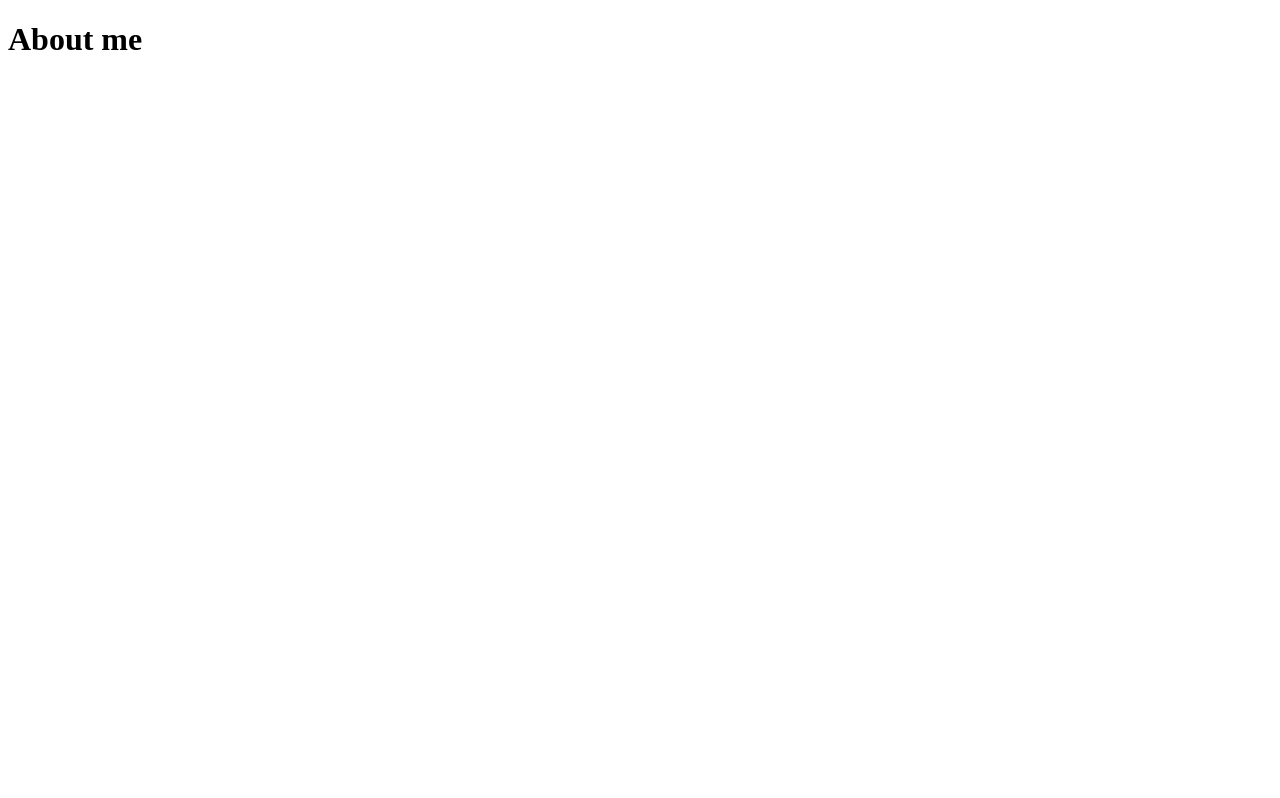
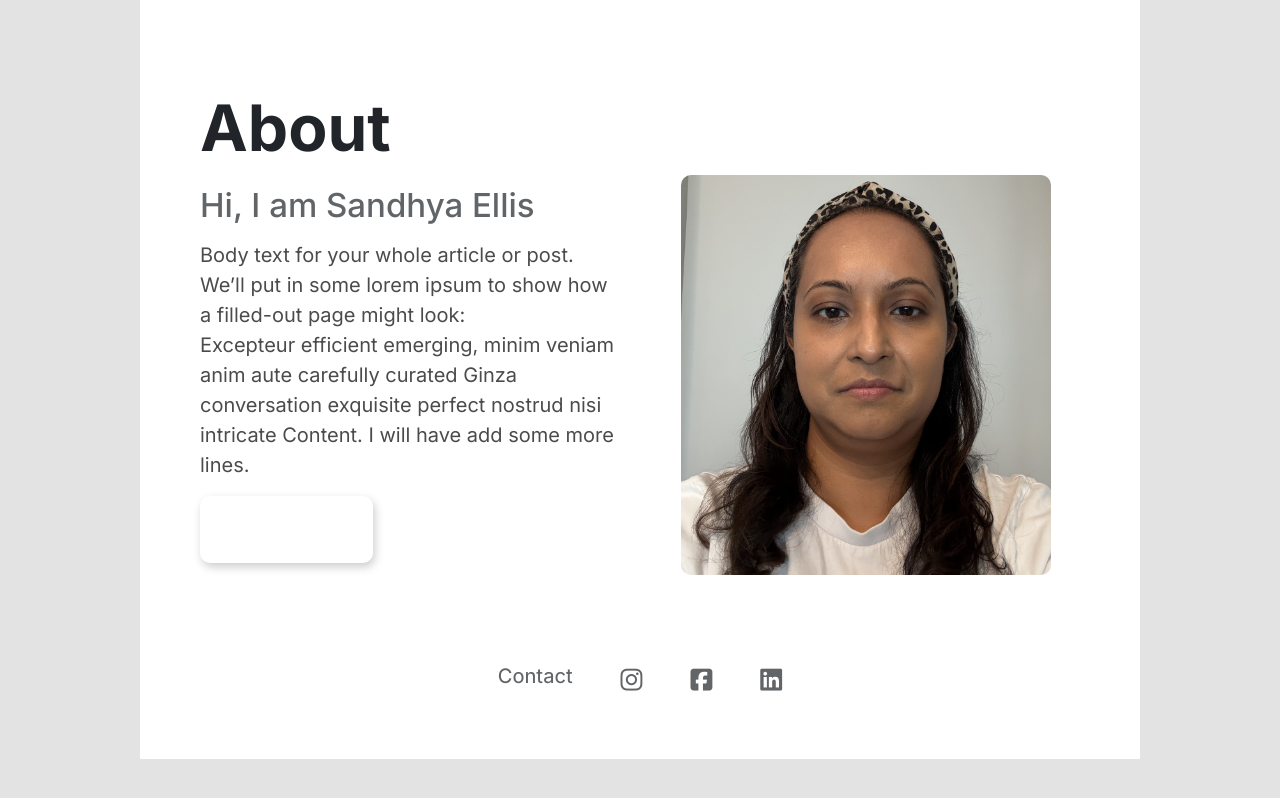
Before and after one commit to sandye604x/MyPortfolio, a plain HTML site: page about.html in a window 1280 px wide. Drawn offline with nearby package versions, Linux system fonts and the light colour scheme.

Commit message:
updated the about.html page

```diff
--- a/about.html
+++ b/about.html
@@ -3,9 +3,43 @@
 <head>
     <meta charset="UTF-8">
     <meta name="viewport" content="width=device-width, initial-scale=1.0">
+    <meta name="About Me Page" content="This section will tell you how I ended up on this journey!">
+    <link href="https://cdn.jsdelivr.net/npm/bootstrap@5.0.2/dist/css/bootstrap.min.css" rel="stylesheet">
+    <link rel="preconnect" href="https://fonts.googleapis.com">
+    <link rel="preconnect" href="https://fonts.gstatic.com" crossorigin>
+    <link href="https://fonts.googleapis.com/css2?family=Inter:ital,opsz,wght@0,14..32,100..900;1,14..32,100..900&display=swap" rel="stylesheet">
+    <link rel="stylesheet" href="https://cdnjs.cloudflare.com/ajax/libs/font-awesome/6.7.2/css/all.min.css">
+    <link rel="stylesheet" href="style.css"/>
     <title>About Me</title>
 </head>
 <body>
-    <h1>About me</h1>
+  <div class="container_one">
+    <div class="row">
+    <h1>About</h1>
+    <div class="col-sm-6 text-wrap pb-5">
+    <h3> Hi, I am Sandhya Ellis</h3>
+    <p>Body text for your whole article or post. We’ll put in some lorem ipsum to show how a filled-out page might look:<br />
+       Excepteur efficient emerging, minim veniam anim aute carefully curated Ginza conversation exquisite perfect nostrud nisi intricate Content.
+       I will have add some more lines.</p>
+       <button type="button" class="btn aboutme"> See my projects</button>
+  </div>
+
+<div class="col-sm-6 d-flex justify-content-center">
+    <img src="images/photo-two.jpeg" class="about_my_image" alt="My photo" title="sketch of me"/>
+</div>
+</div>
+
+ <footer>
+   <div class="little_icons d-flex justify-content-center">
+    <h4>Contact</h4>
+    <a href="https://www.instagram.com" target="_blank"><i class="fa-brands fa-instagram ps-5 pe-5"></i></a>
+    <a href="https://www.facebook.com" target="_blank"><i class="fa-brands fa-square-facebook pe-5"></i></a>
+    <a href="https://www.linkedin.com" target="_blank"><i class="fa-brands fa-linkedin"></i></a>
+  </div>
+ </footer>
+</div>
+
+<script src="https://cdn.jsdelivr.net/npm/bootstrap@5.0.2/dist/js/bootstrap.bundle.min.js"></script>
+
 </body>
 </html>
--- a/style.css
+++ b/style.css
@@ -1,6 +1,7 @@
 :root {
   --box-shadow:2px 4px 10px rgba(0, 0, 0, 0.2);
   --differentcolor:rgb(14, 13, 13)
+  --secondarycolor:#202020;
 }
 
 body {
@@ -137,6 +138,10 @@ background-color: #e3e3e3;
     margin-bottom:10px;
   }
 
+  .about_my_image {
+    width:280px;
+  }
+
   h1{
     font-size:44px;
   }
@@ -154,3 +159,38 @@ background-color: #e3e3e3;
   }
 
 }
+
+.container_one {
+  padding:60px;
+  background-color:white;
+  max-width:1000px;
+  display:block;
+  margin:0px auto;
+}
+
+.container_one h3{
+  margin-top: 10px;
+  margin-bottom:15px;
+  font-size:33px;
+  font-weight:500;
+  line-height:normal;
+  letter-spacing: 1;
+  opacity:70%;
+}
+
+.container_one p {
+  color:black;
+  padding-right:10px;
+}
+
+.container_one footer{
+  opacity:70%;
+  font-size: 15px;
+}
+
+.about_my_image {
+  max-width:400px;
+  max-height:400px;
+  border-radius:10px;
+  border:none;
+}
```
Also changed, not shown: work.html (added, +27 -0 lines), images/photo-one.jpg (added), images/photo-two.jpeg (added).
